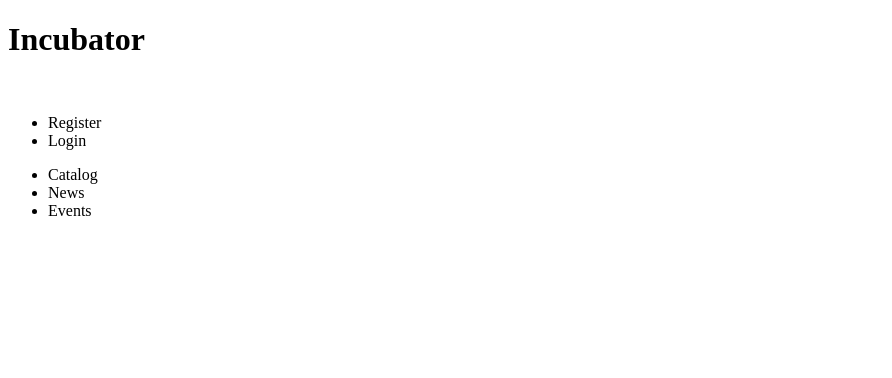
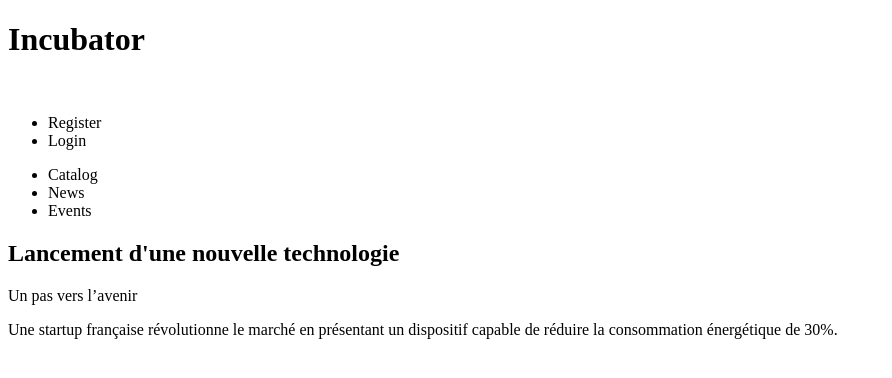
Before and after one commit to MysticOrga/Survivor, a Vue app in the folder frontend/incubator-app/: page /home/news/1 in a window 1280 px wide. Shown: the top 378 px of the page, without its empty margins (0-892 px from the left). Built offline with nearby package versions, Linux system fonts and the light colour scheme; the HTML template or start-up script is replaced by a standard one.

Commit message:
[structure_news_pages]fix: the fact that the news wasn't display, add routes in index.js

```diff
--- a/frontend/incubator-app/src/router/index.js
+++ b/frontend/incubator-app/src/router/index.js
@@ -4,6 +4,7 @@ import HomePage from "@/views/home/HomePage.vue";
 import ProjectCatalog from "@/views/home/ProjectCatalog.vue";
 import ProjectPage from "@/views/home/ProjectPage.vue";
 import NewsFeed from "@/views/home/NewsFeed.vue";
+import NewsPage from "@/views/home/NewsPage.vue"
 import SearchFilter from "@/views/home/SearchFilter.vue";
 import EventsCalendar from "@/views/home/EventsCalendar.vue";
 
@@ -21,6 +22,7 @@ const routes = [
   { path: "/home/catalog", name: "catalog", component: ProjectCatalog },
   { path: "/home/project/:id", name: "project", component: ProjectPage },
   { path: "/home/news", name: "news", component: NewsFeed },
+  { path: "/home/news/:id", name: "info", component: NewsPage},
   { path: "/home/search", name: "search", component: SearchFilter },
   { path: "/home/events", name: "events", component: EventsCalendar },
 
--- a/frontend/incubator-app/src/views/home/NewsFeed.vue
+++ b/frontend/incubator-app/src/views/home/NewsFeed.vue
@@ -1,5 +1,5 @@
 <template>
-    <div class="feed">
+    <div class="news">
         <div
         v-for="newsc in news"
         :key="newsc.id"
@@ -20,7 +20,7 @@
 import news from '@/example/news.json'
 
 export default {
-    name: 'News',
+    name: 'NewsFeed',
     data() {
         return {
             news
--- a/frontend/incubator-app/src/views/home/NewsPage.vue
+++ b/frontend/incubator-app/src/views/home/NewsPage.vue
@@ -1,12 +1,11 @@
 <template>
     <section v-if="newsc">
-        <div class="new">
+        <div class="newsc">
             <h2>{{newsc.title}}</h2>
             <!-- <img></img> -->
-                    <p>{{newsc.hook}}</p>
-                    <p>{{newsc.text}}</p>
-            </div>
-        </section>
+            <p>{{newsc.hook}}</p>
+            <p>{{newsc.text}}</p>
+        </div>
     </section>
     <section v-else>
         <p>Pas de news</p>
@@ -17,7 +16,7 @@
 import news from '@/example/news.json'
 
 export default {
-  name: 'News',
+  name: 'NewsPage',
   data() {
     return {
       newsc: null
```
